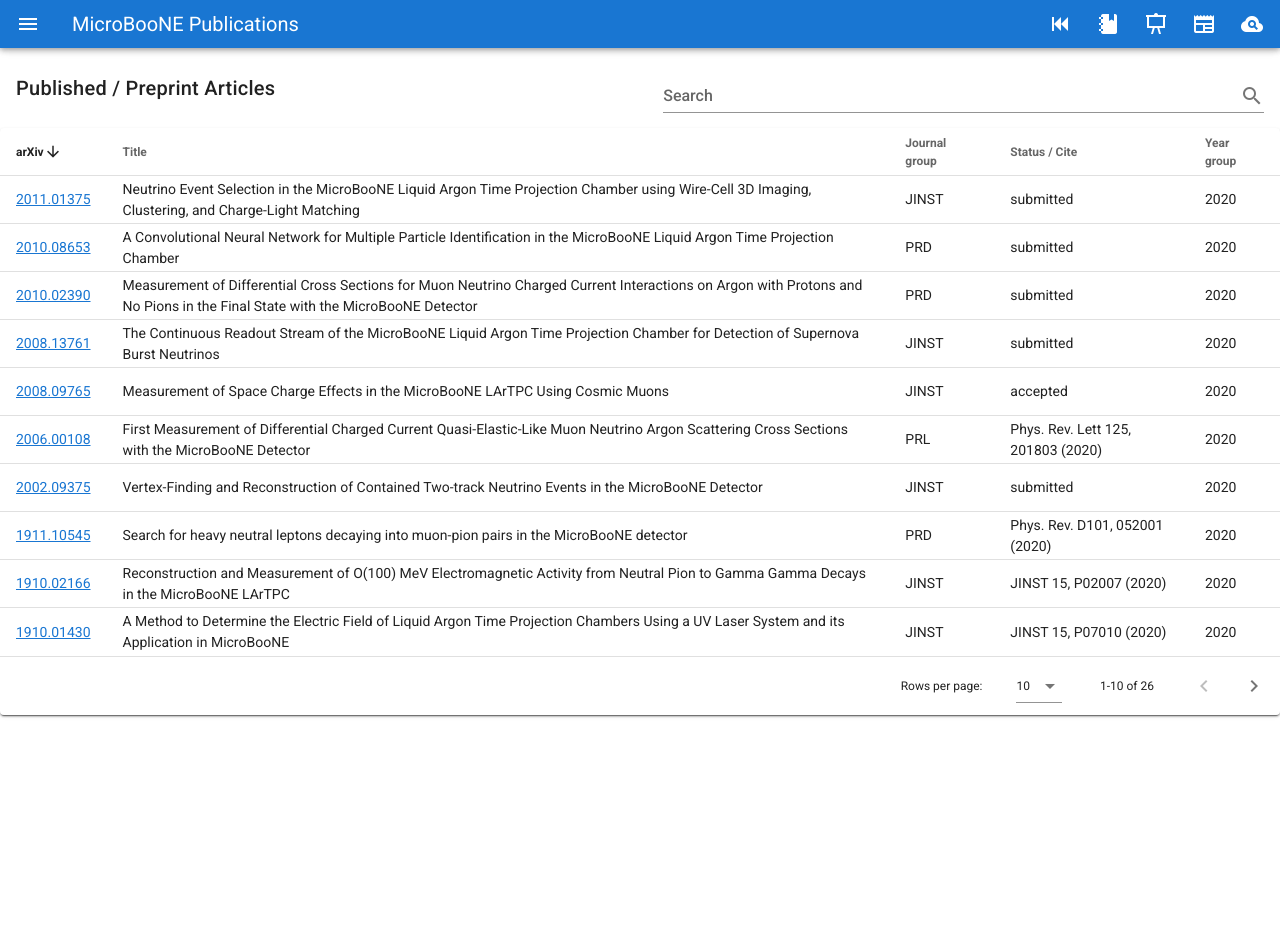
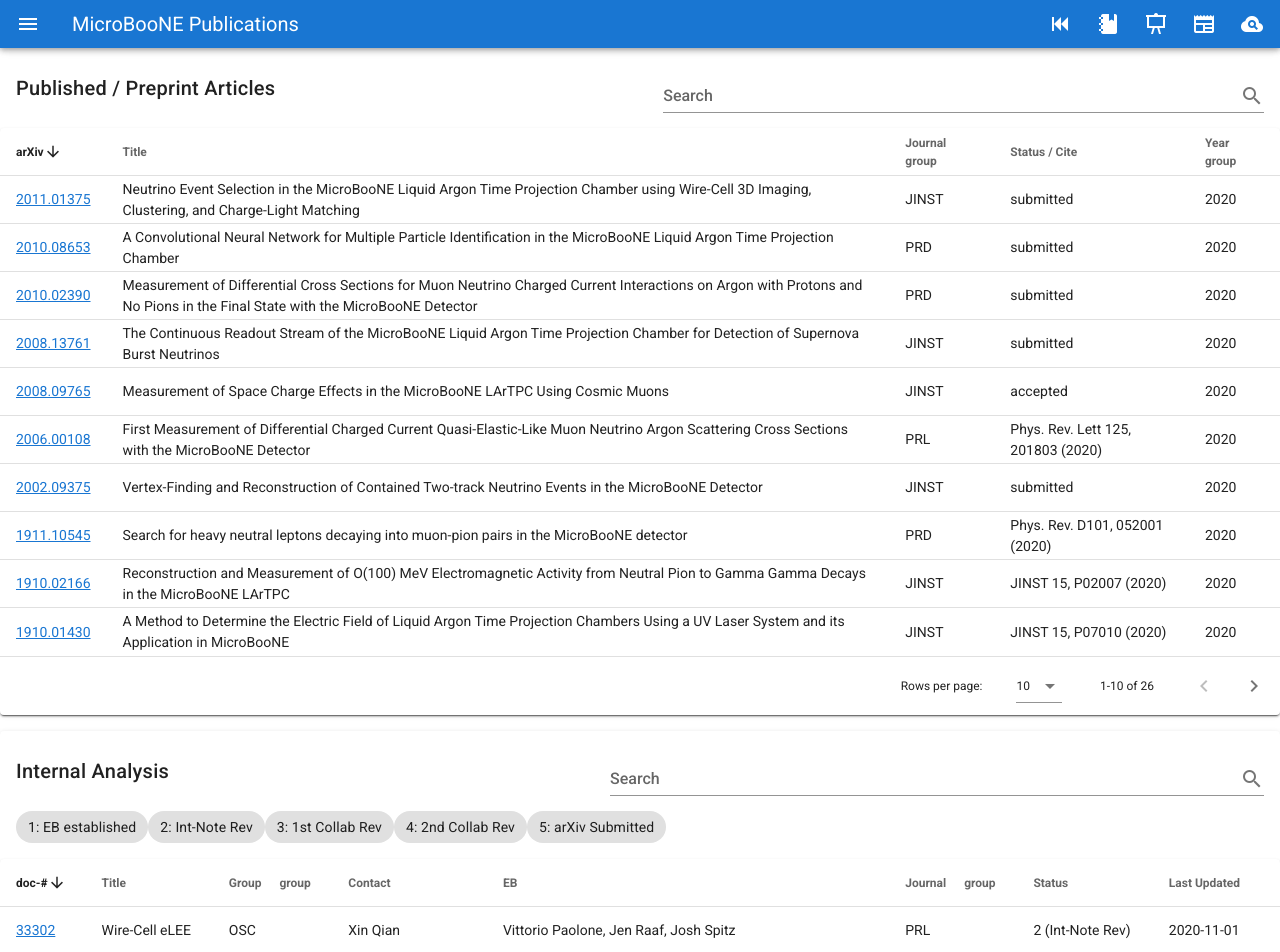
Before and after one commit to czczc/ub-pub, a Vue app: page / in a window 1280 px wide. Shown: the top 952 px of the page. Before the commit the page ends 800 px from the top, so only its background shows below. Built offline with nearby package versions, Linux system fonts and the light colour scheme.

Commit message:
add internal analysis page

```diff
--- a/src/App.vue
+++ b/src/App.vue
@@ -55,18 +55,25 @@
 
     <v-main>
       <Pub />
+      <p></p>
+      <Ana />
+      <p></p>
     </v-main>
+
   </v-app>
+
 </template>
 
 <script>
 import Pub from "./components/Pub";
+import Ana from "./components/Ana";
 
 export default {
   name: "App",
 
   components: {
     Pub,
+    Ana,
   },
 
   data: () => ({
--- /dev/null
+++ b/src/assets/analysis.json
@@ -0,0 +1,50 @@
+[
+    {
+        "docId": "27738",
+        "title": "Pandora eLEE",
+        "group": "OSC",
+        "contact": ["Roxanne Guenette"],
+        "EB": ["Ornella Palamara", "Mitch Soderberg", "Andrzej Szelc"],
+        "journal": "PRL",
+        "status": [
+            {"stage": "2", "date-start": "2020-11-01"},
+            {"stage": "1", "date-start": "2020-06-05"}
+        ]
+    },
+    {
+        "docId": "32720",
+        "title": "DL eLEE",
+        "group": "OSC",
+        "contact": ["Janet Conrad"],
+        "EB": ["Glenn Horton-Smith", "Erica Snider", "Panagiotis Spentzouris"],
+        "journal": "PRL",
+        "status": [
+            {"stage": "2", "date-start": "2020-11-01"},
+            {"stage": "1", "date-start": "2020-06-05"}
+        ]
+    },
+    {
+        "docId": "33302",
+        "title": "Wire-Cell eLEE",
+        "group": "OSC",
+        "contact": ["Xin Qian"],
+        "EB": ["Vittorio Paolone", "Jen Raaf", "Josh Spitz"],
+        "journal": "PRL",
+        "status": [
+            {"stage": "2", "date-start": "2020-11-01"},
+            {"stage": "1", "date-start": "2020-06-05"}
+        ]
+    },
+    {
+        "docId": "27768",
+        "title": "gLEE",
+        "group": "OSC",
+        "contact": ["Georgia Karagiorgi"],
+        "EB": ["Bill Louis", "Jaroslaw Nowak", "Michelle Stancari"],
+        "journal": "PRL",
+        "status": [
+            {"stage": "2", "date-start": "2020-11-01"},
+            {"stage": "1", "date-start": "2020-06-05"}
+        ]
+    }
+]
--- /dev/null
+++ b/src/components/Ana.vue
@@ -0,0 +1,124 @@
+<template>
+  <v-card>
+    <v-card-title>
+      Internal Analysis
+      <v-spacer></v-spacer>
+      <v-text-field
+        v-model="search"
+        append-icon="mdi-magnify"
+        label="Search"
+        single-line
+        hide-details
+      ></v-text-field>
+    </v-card-title>
+
+    <v-card-text>
+      <v-item-group>
+        <!-- <v-subheader>Stages</v-subheader> -->
+        <v-item v-for="item in stages" :key="item.stage">
+          <v-chip
+            slot-scope="{ active, toggle }"
+            :input-value="active"
+            @click="toggle"
+          >
+            {{ item.stage }}: {{ item.desc }}
+          </v-chip>
+        </v-item>
+      </v-item-group>
+    </v-card-text>
+
+    <v-data-table
+      :headers="headers"
+      :items="items"
+      :search="search"
+      item-key="docId"
+      sort-by="docId"
+      sort-desc
+      show-group-by
+      class="elevation-1"
+    >
+      <template v-slot:item.docId="{ item }">
+        <a
+          :href="
+            'https://microboone-docdb.fnal.gov/cgi-bin/private/ShowDocument?docid=' +
+            item.docId
+          "
+          >{{ item.docId }}</a
+        >
+      </template>
+
+      <template v-slot:item.EB="{ item }">
+        {{ eb(item) }}
+      </template>
+
+      <template v-slot:item.status="{ item }">
+        {{ stage(item) }}
+      </template>
+
+      <template v-slot:item.updated="{ item }">
+        {{ updated(item) }}
+      </template>
+    </v-data-table>
+  </v-card>
+</template>
+
+<script>
+import Analysis from "../assets/analysis.json";
+export default {
+  data() {
+    return {
+      search: "",
+      headers: [
+        {
+          text: "doc-#",
+          align: "start",
+          value: "docId",
+          groupable: false,
+        },
+        { text: "Title", value: "title", groupable: false },
+        { text: "Group", value: "group" },
+        { text: "Contact", value: "contact", groupable: false },
+        { text: "EB", value: "EB", groupable: false },
+        { text: "Journal", value: "journal"},
+        { text: "Status", value: "status", groupable: false },
+        { text: "Last Updated", value: "updated", groupable: false },
+      ],
+      items: Analysis,
+      stages: [
+        { stage: 1, desc: "EB established" },
+        { stage: 2, desc: "Int-Note Rev" },
+        { stage: 3, desc: "1st Collab Rev" },
+        { stage: 4, desc: "2nd Collab Rev" },
+        { stage: 5, desc: "arXiv Submitted" },
+      ],
+    };
+  },
+
+  methods: {
+    stage(item) {
+      let stageDef = {
+        1: "EB established",
+        2: "Int-Note Rev",
+        3: "1st Collab Rev",
+        4: "2nd Collab Rev",
+        5: "arXiv Submitted",
+      };
+      let code = item["status"][0]["stage"];
+      return `${code} (${stageDef[code]})`;
+    },
+
+    updated(item) {
+      return item["status"][0]["date-start"];
+    },
+
+    eb(item) {
+      return item.EB.join(", ");
+    },
+
+    info() {
+      //http://export.arxiv.org/api/query?id_list=2006.00108
+      //   https://inspirehep.net/experiments/1108254
+    },
+  },
+};
+</script>
--- a/src/components/Pub.vue
+++ b/src/components/Pub.vue
@@ -31,6 +31,7 @@
       </template>
     </v-data-table>
   </v-card>
+
 </template>
 
 <script>
```
